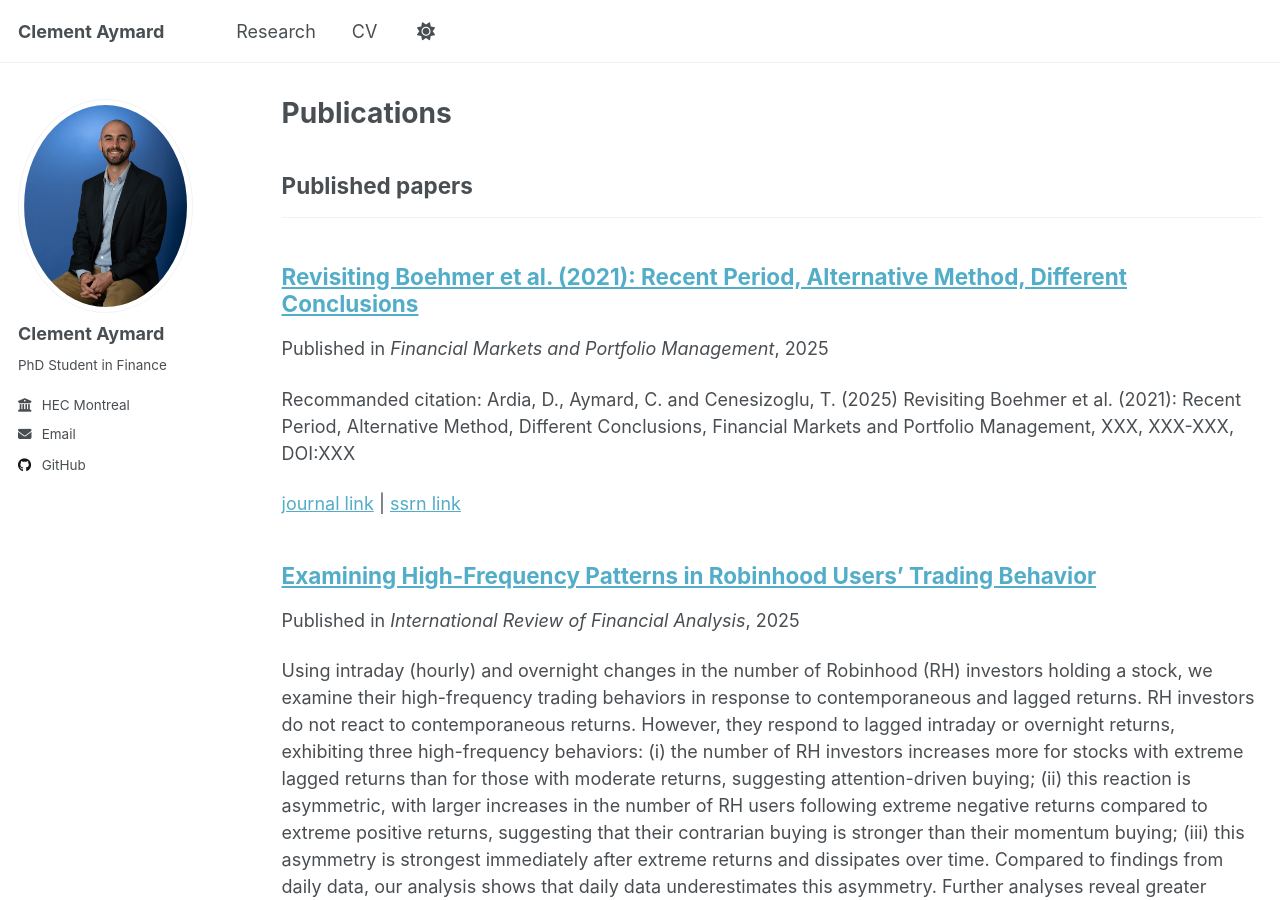
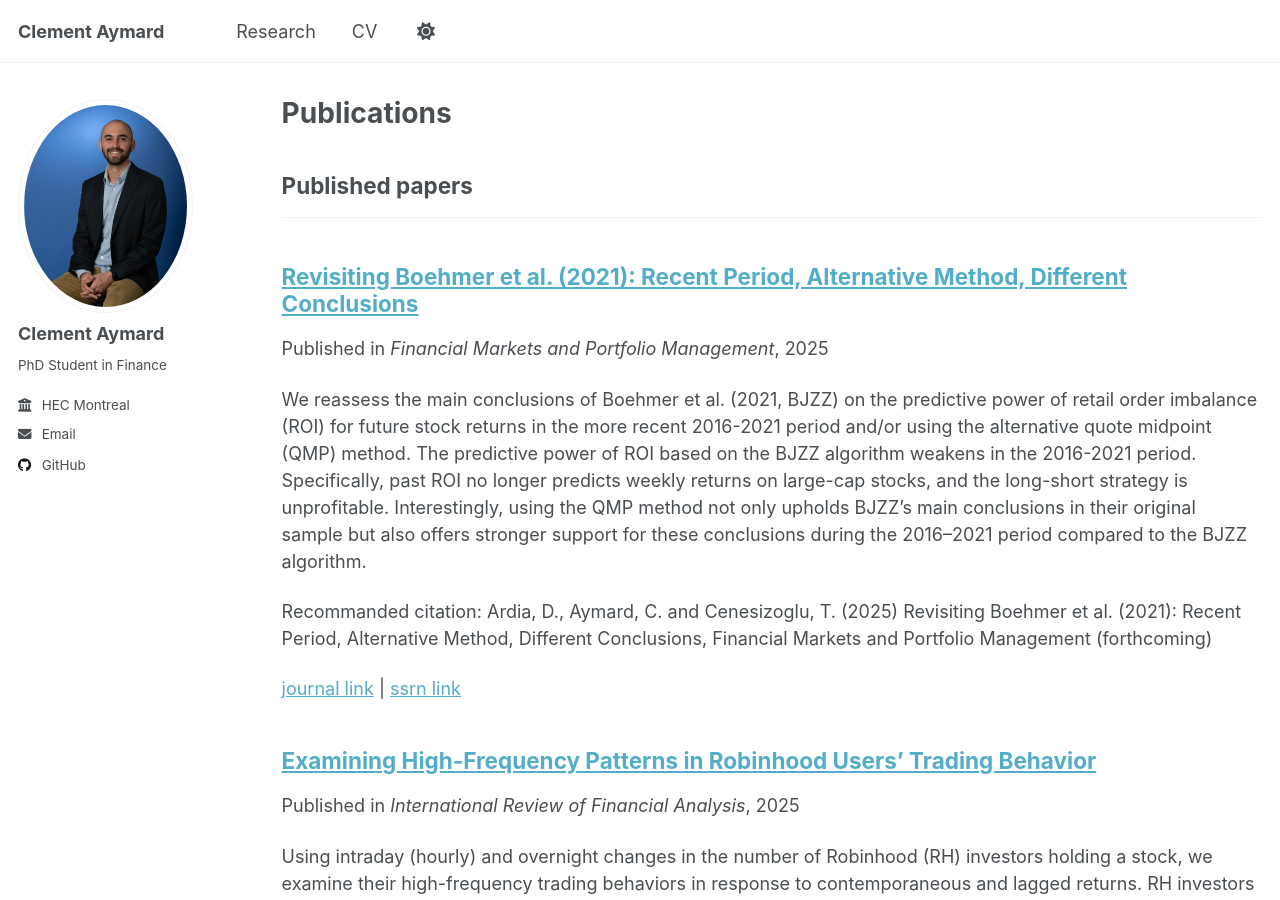
Before and after one commit to clemaymd/clemaymd.github.io, a Jekyll site: the page built from _pages/publications.html, in a window 1280 px wide and 900 px high. Built offline with Jekyll 4.4.1, drawn with Linux system fonts in a browser that asks for light colours; a script that is not in the unit is left out.

Commit message:
Update revisitbjzz_2025_ssrn.md

```diff
--- a/_publications/revisitbjzz_2025_ssrn.md
+++ b/_publications/revisitbjzz_2025_ssrn.md
@@ -3,9 +3,10 @@ title: "Revisiting Boehmer et al. (2021): Recent Period, Alternative Method, Dif
 collection: publications
 category: published
 permalink: /publication/revisitbjzz_2025_ssrn
+excerpt: 'We reassess the main conclusions of Boehmer et al. (2021, BJZZ) on the predictive power of retail order imbalance (ROI) for future stock returns in the more recent 2016-2021 period and/or using the alternative quote midpoint (QMP) method. The predictive power of ROI based on the BJZZ algorithm weakens in the 2016-2021 period. Specifically, past ROI no longer predicts weekly returns on large-cap stocks, and the long-short strategy is unprofitable. Interestingly, using the QMP method not only upholds BJZZ’s main conclusions in their original sample but also offers stronger support for these conclusions during the 2016–2021 period compared to the BJZZ algorithm.'
 date: 2025-08-01
 venue: 'Financial Markets and Portfolio Management'
 paperurl: 'Forthcoming'
 ssrnurl: 'https://papers.ssrn.com/sol3/papers.cfm?abstract_id=4703056'
-citation: 'Ardia, D., Aymard, C. and Cenesizoglu, T. (2025) Revisiting Boehmer et al. (2021): Recent Period, Alternative Method, Different Conclusions, Financial Markets and Portfolio Management, XXX, XXX-XXX, DOI:XXX'
+citation: 'Ardia, D., Aymard, C. and Cenesizoglu, T. (2025) Revisiting Boehmer et al. (2021): Recent Period, Alternative Method, Different Conclusions, Financial Markets and Portfolio Management (forthcoming)'
 ---
```
